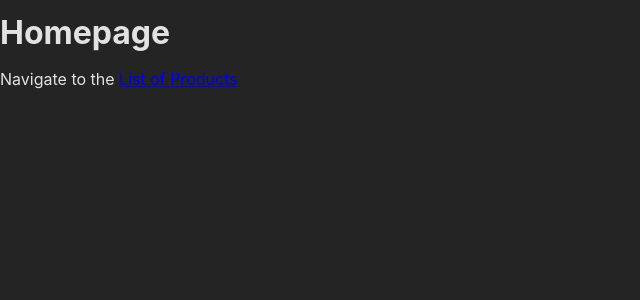
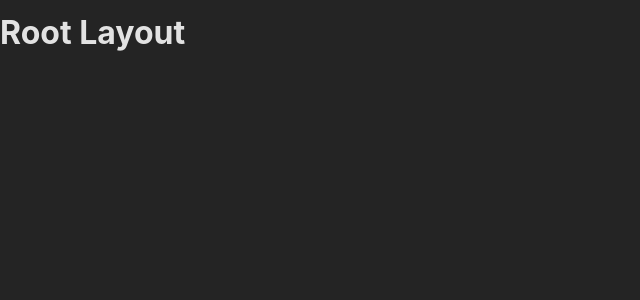
Before and after one commit to CEWD-431/React-Router, a React (Create React App) app: page / in a window 1280 px wide. Shown: the top 300 px of the page, without its empty margins (0-640 px from the left). Built offline with nearby package versions, Linux system fonts and the light colour scheme.

Commit message:
add wrapper component + nest routes using this wrapper

```diff
--- /dev/null
+++ b/src/routes/RootLayout.jsx
@@ -0,0 +1,3 @@
+export default function RootLayout () {
+    return <h1>Root Layout</h1>
+}
```
Also changed, not shown: src/App.js (+16 -4 lines).
